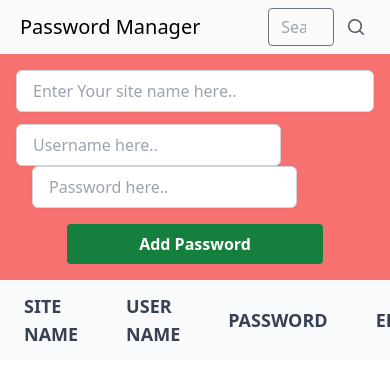
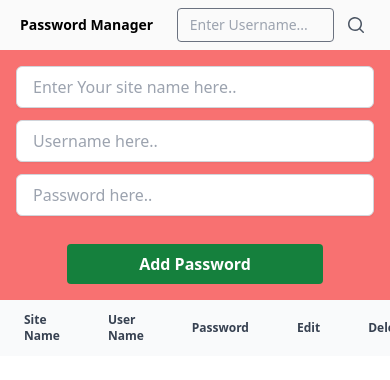
Before and after one commit to codewithVRV/password_manager, a React (Vite) app: page / in a window 390 px wide. Shown: the top 380 px of the page. Built offline with nearby package versions, Linux system fonts and the light colour scheme.

Commit message:
added responsiveness

```diff
--- a/src/Components/Manager/Manager.jsx
+++ b/src/Components/Manager/Manager.jsx
@@ -3,7 +3,6 @@ import ShowPassword from "../showpassword/ShowPassword";
 import toast from "react-hot-toast";
 import InputContext from "../contextApi/InputProvider";
 import ModalBox from "../Form Modal/Modal";
-// import ModalBox from "../Form Modal/Modal";
 
 
 
@@ -85,8 +84,8 @@ function Manager () {
                 <form action="" onSubmit={handleForm}>
                     <input type="text" name="site" value={formData.site}         onChange={(e) => setFormData({...formData, site: e.target.value})} placeholder="Enter Your site name here.." className="w-full px-4 py-2 bg-white border border-gray-300 rounded-md shadow-sm focus:outline-none focus:border-blue-500 focus:ring-blue-500 mb-3" />
                 <div>
-                    <input type="text" name="username" value={formData.username} onChange={(e) => setFormData({...formData, username:e.target.value})} placeholder="Username here.." className=" px-4 py-2 bg-white border border-gray-300 rounded-md shadow-sm focus:outline-none focus:border-blue-500 focus:ring-blue-500" />
-                    <input type="text" name="password" value={formData.password} onChange={(e) => setFormData({...formData, password:e.target.value})} placeholder="Password here.." className=" px-4 py-2 bg-white border border-gray-300 rounded-md shadow-sm focus:outline-none focus:border-blue-500 focus:ring-blue-500 ms-4"  />
+                    <input type="text" name="username" value={formData.username} onChange={(e) => setFormData({...formData, username:e.target.value})} placeholder="Username here.." className="w-full px-4 py-2 bg-white border border-gray-300 rounded-md shadow-sm focus:outline-none focus:border-blue-500 focus:ring-blue-500 mb-3" />
+                    <input type="text" name="password" value={formData.password} onChange={(e) => setFormData({...formData, password:e.target.value})} placeholder="Password here.." className="w-full px-4 py-2 bg-white border border-gray-300 rounded-md shadow-sm focus:outline-none focus:border-blue-500 focus:ring-blue-500 mb-3"  />
                 </div>
                 <div className="flex justify-center">
                     <button  className="bg-green-700 hover:bg-green-800 w-64  mt-4  text-white font-bold py-2 px-4 rounded">
@@ -100,25 +99,23 @@ function Manager () {
 
 
         <div className="relative overflow-x-auto">
-            <table className="w-full text-sm text-left rtl:text-right text-gray-500 dark:text-gray-400">
-                <thead className="text-lg text-gray-700 uppercase bg-gray-50 dark:bg-gray-700 dark:text-gray-400">
+            <table className="w-full  text-sm text-left rtl:text-right text-gray-500 dark:text-gray-400">
+                <thead className="text-lg text-gray-700 capitalize bg-gray-50 dark:bg-gray-700 dark:text-gray-400">
                     <tr>
-                        {/* <th scope="col" className="px-6 py-3">
-                            No.
-                        </th> */}
-                        <th scope="col" className="px-6 py-3">
+
+                        <th scope="col" className="px-6 py-3 text-xs sm:text-lg">
                             Site Name
                         </th>
-                        <th scope="col" className="px-6 py-3">
+                        <th scope="col" className="px-6 py-3 text-xs sm:text-lg">
                             User Name
                         </th>
-                        <th scope="col" className="px-6 py-3">
+                        <th scope="col" className="px-6 py-3 text-xs sm:text-lg">
                             Password
                         </th>
-                        <th scope="col" className="px-6 py-3">
+                        <th scope="col" className="px-6 py-3 text-xs sm:text-lg">
                             Edit
                         </th>
-                        <th scope="col" className="px-6 py-3">
+                        <th scope="col" className="px-6 py-3 text-xs sm:text-lg">
                             Delete
                         </th>
                     </tr>
--- a/src/Components/NavBar/NavBar.jsx
+++ b/src/Components/NavBar/NavBar.jsx
@@ -17,15 +17,15 @@ function NavBar (){
         <nav
         className="relative flex w-full flex-wrap items-center justify-between bg-zinc-50 py-2 shadow-dark-mild dark:bg-gray-800 lg:py-4">
         <div className="flex w-full flex-wrap items-center justify-between px-3">
-          <span className="ms-2 text-xl text-black dark:text-white">Password Manager</span>
-          <div className="ms-5 flex w-[30%] items-center justify-between">
+          <span className="ms-2 text-sm sm:text-xl text-black dark:text-white font-bold sm:font-normal">Password Manager</span>
+          <div className="ms-5 flex w-[55%] sm:w-[30%] items-center justify-between">
             {/* Input tag */}
             <input
               type="search"
               value={inputValue}
               onChange={(e) => setInputValue(e.target.value)}
-              className="relative m-0 block w-[1px] min-w-0 flex-auto rounded border border-solid border-secondary-500 bg-transparent bg-clip-padding px-3 py-1.5 text-base font-normal text-surface transition duration-300 ease-in-out focus:border-primary focus:text-black-700 focus:shadow-inset focus:outline-none motion-reduce:transition-none dark:border-white/10 dark:bg-body-dark dark:text-white dark:placeholder:text-neutral-300 dark:autofill:shadow-autofill"
-              placeholder="Search by username"
+              className="relative m-0 block w-[1px] text-sm sm:text-xl min-w-0 flex-auto rounded border border-solid border-secondary-500 bg-transparent bg-clip-padding px-3 py-1.5  font-normal text-surface transition duration-300 ease-in-out focus:border-primary focus:text-black-700 focus:shadow-inset focus:outline-none motion-reduce:transition-none dark:border-white/10 dark:bg-body-dark dark:text-white dark:placeholder:text-neutral-300 dark:autofill:shadow-autofill"
+              placeholder="Enter Username..."
               aria-label="Search"
               aria-describedby="button-addon2" />
 
--- a/src/Components/showpassword/ShowPassword.jsx
+++ b/src/Components/showpassword/ShowPassword.jsx
@@ -16,7 +16,7 @@ function ShowPassword (props) {
                 {
                 (isEdit) ? <input type="text" name="site" value={updatedData.site} placeholder="new user-name..."
                                 onChange={(e) => setUpdatedData({...updatedData, site : e.target.value})}
-                            className=" px-4 py-2 text-black bg-white border border-gray-300 rounded-md shadow-sm focus:outline-none focus:border-blue-500 focus:ring-blue-500"/>
+                            className=" px-4 py-2 w-28 sm:w-auto text-black bg-white border border-gray-300 rounded-md shadow-sm focus:outline-none focus:border-blue-500 focus:ring-blue-500"/>
                             : <p>{props.data.site}</p>
                 }
                 </td>
@@ -24,7 +24,7 @@ function ShowPassword (props) {
                 {
                 (isEdit) ? <input type="text" name="username" value={updatedData.username} placeholder="new user-name..."
                                 onChange={(e) => setUpdatedData({...updatedData, username : e.target.value})}
-                                className=" px-4 py-2 text-black bg-white border border-gray-300 rounded-md shadow-sm focus:outline-none focus:border-blue-500 focus:ring-blue-500"/>
+                                className=" px-4 py-2 w-28 sm:w-auto text-black bg-white border border-gray-300 rounded-md shadow-sm focus:outline-none focus:border-blue-500 focus:ring-blue-500"/>
                             : <p>{props.data.username}</p>
                 }
                 </td>
@@ -32,7 +32,7 @@ function ShowPassword (props) {
                 {
                 (isEdit) ? <input type="text" name="password" value={updatedData.password} placeholder="new password..."
                                 onChange={(e) => setUpdatedData({...updatedData, password : e.target.value})}
-                                className=" px-4 py-2 text-black bg-white border border-gray-300 rounded-md shadow-sm focus:outline-none focus:border-blue-500 focus:ring-blue-500"/>
+                                className=" px-4 py-2 w-28 sm:w-auto text-black bg-white border border-gray-300 rounded-md shadow-sm focus:outline-none focus:border-blue-500 focus:ring-blue-500"/>
                             : <p>{props.data.password}</p>
                 }
                 </td>
```
